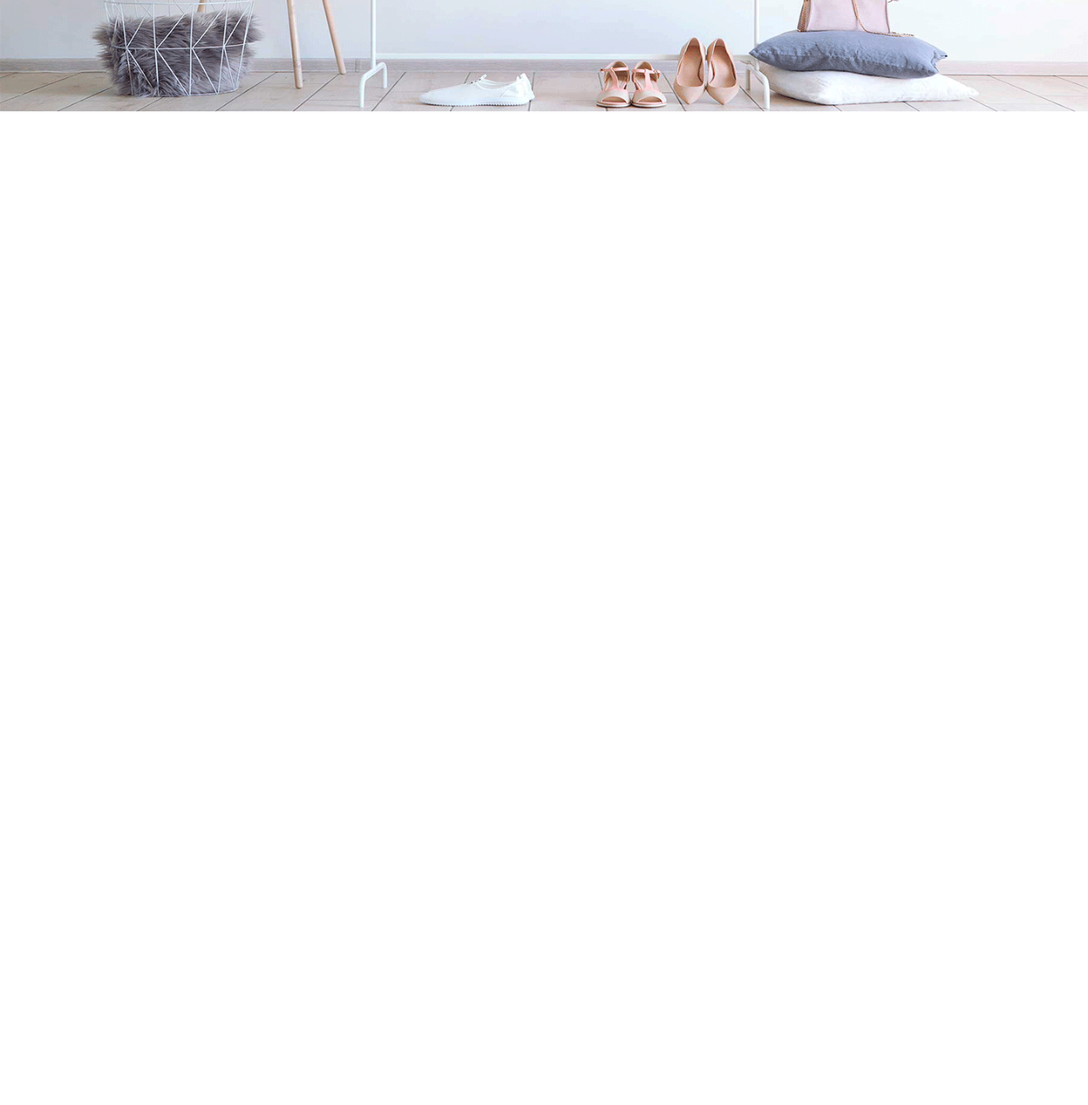
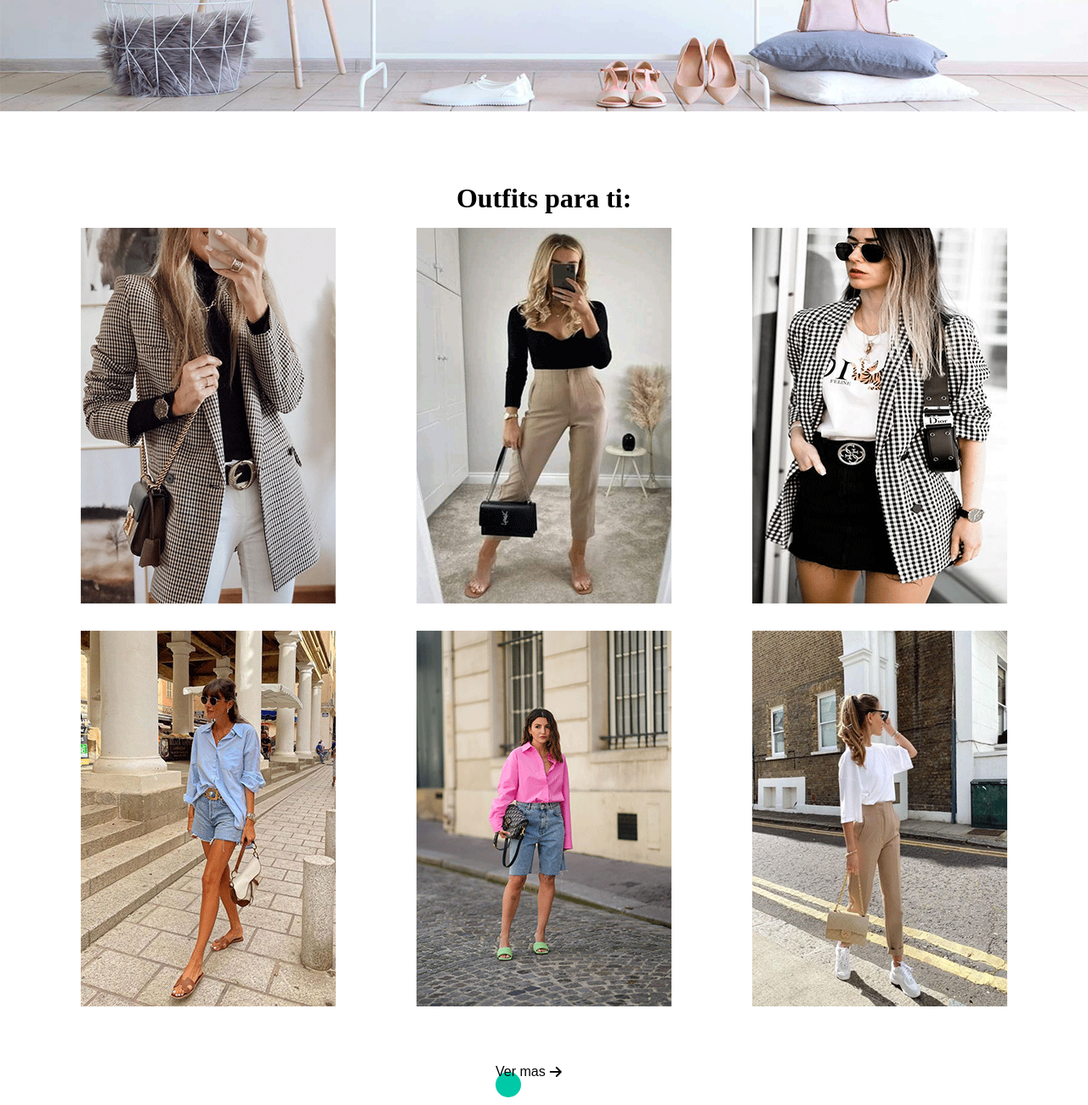
Before and after one commit to hazel-chavez04/Practica1-soft, a plain HTML site: page index.html in a window 1280 px wide. Shown: the part 428-1728 px from the top of the page at 85% size. Before the commit the page ends 800 px from the top, so only its background shows below. Drawn offline with Linux system fonts and the light colour scheme; a web font is replaced by a local one.

Commit message:
Agregando section de imagenes

```diff
--- a/css/style.css
+++ b/css/style.css
@@ -1,52 +1,108 @@
 @import url(/css/colorsheme.css);
-*{
+* {
 	margin: 0;
 	padding: 0;
 	box-sizing: border-box;
 }
-header{
+header {
 	width: 100%;
 	height: 65px;
 	padding: 1rem;
 	/* background-color: var(--color-secundario2); */
 }
- header div.container{
+header div.container {
 	display: flex;
 	justify-content: space-between;
-
 }
-div.container p{
+div.container p {
 	font-family: var(--fuente-primaria);
-    font-size: clamp(1rem,2vw,2rem);
+	font-size: clamp(1rem, 2vw, 2rem);
 }
-div.container a{
+div.container a {
 	color: #000;
 	text-decoration: none;
 }
-nav{
+nav {
 	width: 55%;
 	display: flex;
 	justify-content: space-between;
 	align-items: center;
 	font-family: var(--fuente-primaria1);
-    font-size: clamp(1rem,1.5vw,1.75rem) ;
+	font-size: clamp(1rem, 1.5vw, 1.75rem);
 }
 
-nav ul li{
+nav ul li {
 	display: inline-block;
 	margin-right: 2.5rem;
 }
-nav ul li:hover{
+nav ul li:hover {
 	cursor: pointer;
 	color: var(--color-primario);
 }
-i.fa.fa-shopping-cart:hover, i.fa.fa-user.aria-hidden:hover{
+.user_Cart i:hover {
 	cursor: pointer;
 	color: var(--color-primario);
 }
-i.fa.fa-user.aria-hidden:hover{
-    color: var(--color-primario);
-}
-.banner img{
+.banner img {
 	width: 100%;
 }
+/* section outfit */
+section {
+	margin-top: 5rem;
+}
+section h2 {
+	text-align: center;
+	margin-bottom: 1rem;
+	font-size: clamp(1.5rem, 3vw, 2rem);
+}
+.section_outfit {
+	display: flex;
+	justify-content: space-evenly;
+}
+.section_outfits {
+	display: flex;
+	justify-content: space-evenly;
+	margin-top: 2rem;
+}
+.btn_outfit {
+	width: 150px;
+	height: 68px;
+	margin: 0 auto;
+	margin-top: 3rem;
+}
+.btn {
+	display: flex;
+	align-items: center;
+	color: rgb(5, 5, 5);
+	background: none;
+	border: none;
+	padding: 20px 18px;
+	position: relative;
+	font-size: 1rem;
+}
+.btn::before {
+	content: '';
+	position: absolute;
+	top: 50%;
+	transform: translateY(-50%) translateY(calc(100% + 4 px));
+	width: 30px;
+	height: 30px;
+	background: var(--color-primario2);
+	border-radius: 50px;
+	transition: transform 0.25s 0.25s cubic-bezier(0, 0.5, 2),
+		width 0.25s cubic-bezier(0, 0, 0.5, 2);
+	z-index: -1;
+}
+.btn:hover::before {
+	width: 100%; /*abarca el 100% del boton*/
+	transform: translateY(-40%) translateX(-18px);
+	transition: transform 0.25s cubic-bezier(0, 0, 0.5, 2),
+		width 0.25s 0.25s cubic-bezier(0, 0, 0.5, 2);
+}
+.btn i {
+	margin-left: 5px;
+	transition: transform 0.25s 0.4s cubic-bezier(0, 0.5, 2);
+}
+.btn:hover i {
+	transform: translateX(3px);
+}
--- a/index.html
+++ b/index.html
@@ -30,6 +30,24 @@
 <div class="banner">
     <img src="./img/banner.png" alt="banner">
 </div>
+<section>
+    <h2>Outfits para ti:</h2>
+    <div class="section_outfit">
+        <img src="./img/outfit1.png" alt="">
+        <img src="./img/outfit2.png" alt="">
+        <img src="./img/outfit3.png" alt="">
+    </div>
+    <div class="section_outfits">
+        <img src="./img/outfit4.png" alt="">
+        <img src="./img/outfit5.png" alt="">
+        <img src="./img/outfit6.png" alt="">
+    </div>
+    <div class="btn_outfit">
+        <button class="btn">Ver mas
+            <i class="fa fa-arrow-right" aria-hidden="true"></i>
+        </button>
+    </div>
+</section>
 <script src="https://kit.fontawesome.com/2c36e9b7b1.js" crossorigin="anonymous">
 </script>
 </body>
```
Also changed, not shown: img/outfit1.png (added), img/outfit2.png (added), img/outfit3.png (added), img/outfit4.png (added), img/outfit5.png (added), img/outfit6.png (added). Lines whose indentation alone changed are shown as unchanged.
